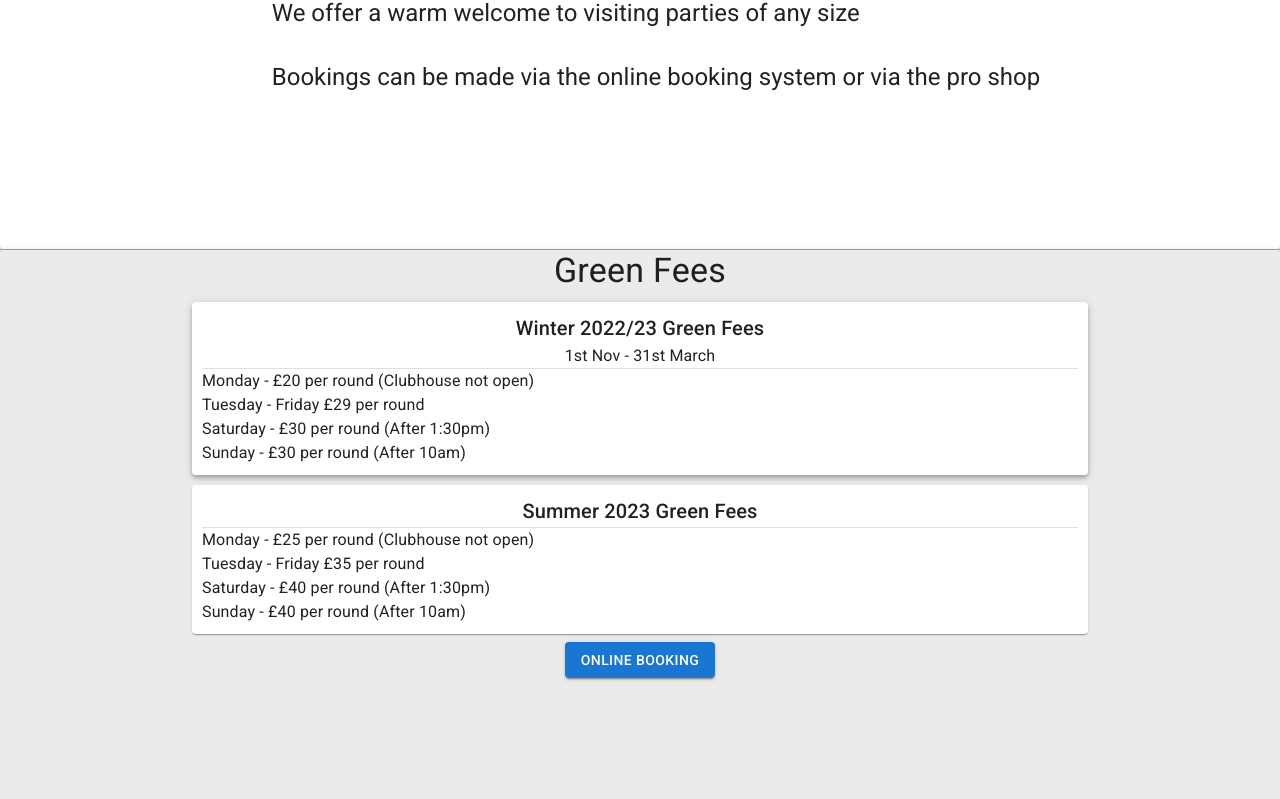
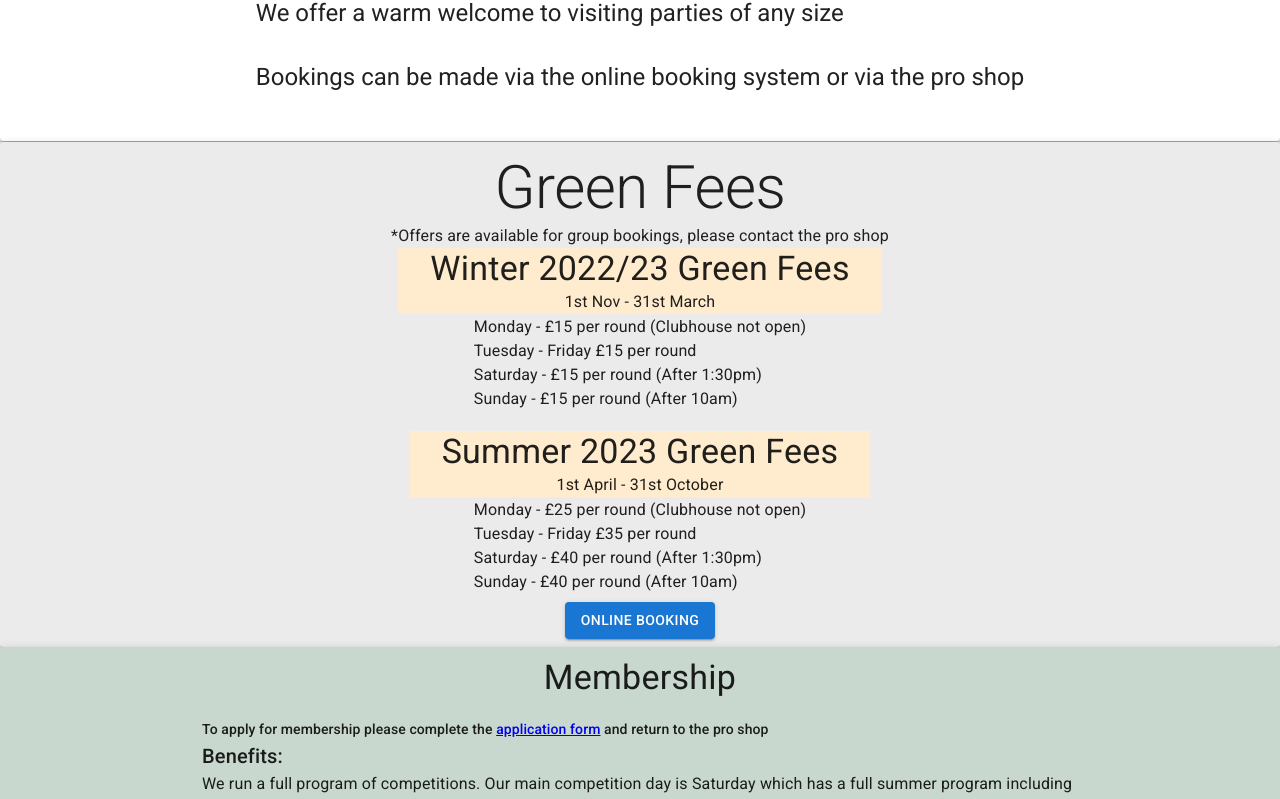
Before and after one commit to Dannyj1984/stamfordGC, a React (Create React App) app: page /golf in a window 1280 px wide. Shown: the part 810-1609 px from the top of the page. Built offline with nearby package versions, Linux system fonts and the light colour scheme.

Commit message:
amended golf page

```diff
--- a/src/features/contact/ContactPage.tsx
+++ b/src/features/contact/ContactPage.tsx
@@ -93,7 +93,7 @@ export default function ContactPage() {
             <Container>
                 <Grid container spacing={2} flex='true' sx={ { paddingTop:'5vh' } }>
                     <Grid item xs={12} md={6} sx={{display: 'flex', flexDirection: 'column', paddingRight:'16px' }}>
-                        <Typography variant='h3'>Contact us<Divider flexItem={true} variant='fullWidth'/></Typography>
+                        <Typography variant='h3' sx={{textAlign: 'center'}}>Contact us<Divider flexItem={true} variant='fullWidth'/></Typography>
                         <Box
                             className='contact-form'
                             component="form"
@@ -162,8 +162,8 @@ export default function ContactPage() {
                     </Grid>
 
                     <Grid item xs={12} md={6} sx={{display: 'flex', flexDirection: 'column' }}>
-                        <Typography variant='h3' sx={{px: 5}} >Find us <Divider flexItem={true} variant='fullWidth'/></Typography>
-                        <Typography variant='body2' sx={{px: 5}} >Stamford Golf Club, Huddersfield Road, Stalybridge, SK15 3PY </Typography>
+                        <Typography variant='h3' sx={{px: 5, textAlign:'center'}} >Find us <Divider flexItem={true} variant='fullWidth'/></Typography>
+                        <Typography variant='body2' sx={{px: 5, textAlign:'center'}} >Stamford Golf Club, Huddersfield Road, Stalybridge, SK15 3PY </Typography>
                         <Map location={location} zoom={12}/>
                     </Grid>
                 </Grid>
--- a/src/features/golf/GolfPage.tsx
+++ b/src/features/golf/GolfPage.tsx
@@ -5,6 +5,7 @@ import { useEffect, useRef, useState } from "react";
 import { Container } from "@mui/system";
 import MembershipTable from "./MembershipTable";
 import ScrollToTop from "../../app/layout/ScrollToTop";
+import Header from "../../app/layout/Header";
 
 
 export default function GolfPage() {
@@ -153,7 +154,7 @@ export default function GolfPage() {
             </Container>
         </Box>
         }
-        <Paper elevation={4} sx={{ height: '50vh', display:'flex', flexDirection:'column', justifyContent:'flex-start', alignItems:'center', paddingTop:'3rem', paddingLeft:'2em'}}>
+        <Paper elevation={4} sx={{ display:'flex', flexDirection:'column', justifyContent:'flex-start', alignItems:'center', py:'3rem'}}>
             <img src="/img/stamford.webp" alt="logo" width={80} height={80}/>
             <Typography variant='h5' sx={{whiteSpace:'pre-line', paddingTop: '20px'}}>{`We offer a warm welcome to visiting parties of any size \n
             Bookings can be made via the online booking system or via the pro shop`}</Typography>
@@ -162,33 +163,31 @@ export default function GolfPage() {
 
         {/* fees */}
         <div ref={fees}>
-            <Paper  elevation={4} sx={{backgroundColor:'#ebebeb', height: '70vh', display:'flex', flexDirection:'column', justifyContent:'flex-start', alignItems:'center'}}>
-                <Typography variant='h4'>Green Fees</Typography>
-                <Paper elevation={4} sx={{width: '70%', marginTop: '10px', padding:'10px'}}>
-                    <Box sx={{display:'flex', flexDirection:'column', justifyContent:'flex-start', backgroundColor:'white', alignItems:'center'}}>
-                        <Typography variant="h6">Winter 2022/23 Green Fees</Typography>
+            <Paper  elevation={4} sx={{backgroundColor:'#ebebeb', display:'flex', flexDirection:'column', justifyContent:'flex-start', alignItems:'center', paddingTop: '10px'}}>
+                <Typography variant='h2'>Green Fees</Typography>
+                <Typography sx={{fontSize:'1rem'}}>*Offers are available for group bookings, please contact the pro shop</Typography>
+                    <Box sx={{display:'flex', flexDirection:'column', justifyContent:'flex-start',  alignItems:'center', px: 4, backgroundColor: 'blanchedalmond'}}>
+                        <Typography variant="h4">Winter 2022/23 Green Fees</Typography>
                         <Typography sx={{fontSize:'1rem'}}>1st Nov - 31st March</Typography>
                     </Box>
                     <Divider />
-                    <Box sx={{backgroundColor:'white'}}>
-                        <Typography >Monday - £20 per round (Clubhouse not open)</Typography>
-                        <Typography >Tuesday - Friday £29 per round</Typography>
-                        <Typography >Saturday - £30 per round (After 1:30pm)</Typography>
-                        <Typography >Sunday - £30 per round (After 10am)</Typography>
+                    <Box >
+                        <Typography >Monday - £15 per round (Clubhouse not open)</Typography>
+                        <Typography >Tuesday - Friday £15 per round</Typography>
+                        <Typography >Saturday - £15 per round (After 1:30pm)</Typography>
+                        <Typography >Sunday - £15 per round (After 10am)</Typography>
                     </Box>
-                </Paper>
-                <Paper sx={{width: '70%', marginTop: '10px', padding:'10px'}}>
-                    <Box sx={{display:'flex', flexDirection:'column', justifyContent:'flex-start', backgroundColor:'white', alignItems:'center'}}>
-                        <Typography variant="h6">Summer 2023 Green Fees</Typography>
+                    <Box sx={{display:'flex', flexDirection:'column', justifyContent:'flex-start',  alignItems:'center', marginTop:'20px', px: 4, backgroundColor: 'blanchedalmond'}}>
+                        <Typography variant="h4">Summer 2023 Green Fees</Typography>
+                        <Typography sx={{fontSize:'1rem'}}>1st April - 31st October</Typography>
                     </Box>
-                    <Divider />
-                    <Box sx={{backgroundColor:'white'}}>
+                    <Divider variant='fullWidth' />
+                    <Box >
                         <Typography >Monday - £25 per round (Clubhouse not open)</Typography>
                         <Typography >Tuesday - Friday £35 per round</Typography>
                         <Typography >Saturday - £40 per round (After 1:30pm)</Typography>
                         <Typography >Sunday - £40 per round (After 10am)</Typography>
                     </Box>
-                </Paper>
                 <ListItem
                     sx={{justifyContent:'center'}}
                     component={NavLink}
@@ -200,10 +199,10 @@ export default function GolfPage() {
 
         {/* Membership */}
         <div ref={membership}>
-        <Paper  elevation={4} sx={{backgroundColor:'#c8d8ce',  display:'flex', flexDirection:'column', justifyContent:'flex-start', alignItems:'center', paddingBottom: '20px'}}>
+        <Paper  elevation={4} sx={{backgroundColor:'#c8d8ce',  display:'flex', paddingTop: '10px', flexDirection:'column', justifyContent:'flex-start', alignItems:'center', paddingBottom: '20px'}}>
             <Typography variant='h4'>Membership</Typography>
 
-            <Paper sx={{width: '70%', marginTop: '10px', padding:'10px'}}>
+            <Box sx={{width: '70%', marginTop: '10px', padding:'10px'}}>
                 <Typography variant="subtitle2">To apply for membership please complete the <a href="/docs/application-form.doc" download>application form</a> and return to the pro shop</Typography>
                 <Typography variant="h6">Benefits:</Typography>
                 <Typography>We run a full program of competitions. Our main competition day is Saturday which has a full summer program including medal rounds and our Majors. We also have competitions on Sunday morning, as well as a weekly Wednesday competition throughout the summer. Our competition start sheet allows new members to quickly meet others. Tee bookings are made in 30 minute time slots, with a draw being made to to decide on the groups.</Typography>
@@ -224,14 +223,14 @@ We are encouraging participation in golf for people of all ages and abilities. W
                 </Box>
                 <Divider />
                 <MembershipTable />
-            </Paper>
+            </Box>
         </Paper>
         </div>
         <div ref={societies}>
         <Paper  elevation={4} sx={{backgroundColor:'#ebebeb',  display:'flex', flexDirection:'column', justifyContent:'flex-start', alignItems:'center', paddingBottom: '20px'}}>
             <Typography variant='h4'>Societies</Typography>
 
-            <Paper sx={{width: '70%', marginTop: '10px', padding:'10px'}}>
+            <Box sx={{width: '70%', marginTop: '10px', padding:'10px'}}>
                 <Typography variant="h6">Bookings:</Typography>
                 <Typography>Please see our ClubV1 booking page to book a tee time. Visitors are welcome at Stamford golf club every day of the week. Saturday morning is our member's competition day. Visitors are welcome in the afternoon and available tee times will be on ClubV1</Typography>
                 <br />
@@ -240,14 +239,14 @@ We are encouraging participation in golf for people of all ages and abilities. W
                 <Typography>Please note - bookings which are cancelled on the day of play will not receive a refund.</Typography>
 
                 <Divider />
-            </Paper>
+            </Box>
         </Paper>
         </div>
         <div ref={offers}>
         <Paper  elevation={4} sx={{backgroundColor:'#c8d8ce',  display:'flex', flexDirection:'column', justifyContent:'flex-start', alignItems:'center', paddingBottom: '20px'}}>
             <Typography variant='h4'>Special Offers</Typography>
 
-            <Paper sx={{width: '70%', marginTop: '10px', padding:'10px'}}>
+            <Box sx={{width: '70%', marginTop: '10px', padding:'10px'}}>
                 <Typography variant="h6">Offers:</Typography>
                 <Typography>Please see our ClubV1 booking page to book a tee time. Visitors are welcome at Stamford golf club every day of the week. Saturday morning is our member's competition day. Visitors are welcome in the afternoon and available tee times will be on ClubV1</Typography>
                 <br />
@@ -256,14 +255,14 @@ We are encouraging participation in golf for people of all ages and abilities. W
                 <Typography>Please note - bookings which are cancelled on the day of play will not receive a refund.</Typography>
 
                 <Divider />
-            </Paper>
+            </Box>
         </Paper>
         </div>
         <div ref={opens}>
         <Paper  elevation={4} sx={{backgroundColor:'#ebebeb',  display:'flex', flexDirection:'column', justifyContent:'flex-start', alignItems:'center', paddingBottom: '20px'}}>
             <Typography variant='h4'>Opens</Typography>
 
-            <Paper sx={{width: '70%', marginTop: '10px', padding:'10px'}}>
+            <Box sx={{width: '70%', marginTop: '10px', padding:'10px'}}>
                 <Typography variant="h6">Opens:</Typography>
                 <Typography>Please see our ClubV1 booking page to book a tee time. Visitors are welcome at Stamford golf club every day of the week. Saturday morning is our member's competition day. Visitors are welcome in the afternoon and available tee times will be on ClubV1</Typography>
                 <br />
@@ -272,14 +271,14 @@ We are encouraging participation in golf for people of all ages and abilities. W
                 <Typography>Please note - bookings which are cancelled on the day of play will not receive a refund.</Typography>
 
                 <Divider />
-            </Paper>
+            </Box>
         </Paper>
         </div>
         <div ref={course}>
         <Paper  elevation={4} sx={{backgroundColor:'#c8d8ce',  display:'flex', flexDirection:'column', justifyContent:'flex-start', alignItems:'center', paddingBottom: '20px'}}>
             <Typography variant='h4'>Course Information</Typography>
 
-            <Paper sx={{width: '70%', marginTop: '10px', padding:'10px'}}>
+            <Box sx={{width: '70%', marginTop: '10px', padding:'10px'}}>
                 <Typography variant="h6">Course Information:</Typography>
                 <Typography>Please see our ClubV1 booking page to book a tee time. Visitors are welcome at Stamford golf club every day of the week. Saturday morning is our member's competition day. Visitors are welcome in the afternoon and available tee times will be on ClubV1</Typography>
                 <br />
@@ -288,7 +287,7 @@ We are encouraging participation in golf for people of all ages and abilities. W
                 <Typography>Please note - bookings which are cancelled on the day of play will not receive a refund.</Typography>
 
                 <Divider />
-            </Paper>
+            </Box>
         </Paper>
         </div>
         </>
--- a/src/features/golf/MembershipTable.tsx
+++ b/src/features/golf/MembershipTable.tsx
@@ -147,8 +147,8 @@ export default function MembershipTable() {
         <TableCell component="th" scope="row">
           {row.category}
         </TableCell>
-        <TableCell align="right">£{row.year1Cost}</TableCell>
-        <TableCell align="right">£{row.year2Cost}</TableCell>
+        <TableCell align="right">£{row.year1Cost}0</TableCell>
+        <TableCell align="right">£{row.year2Cost}0</TableCell>
       </TableRow>
     ))}
   </TableBody>
```
